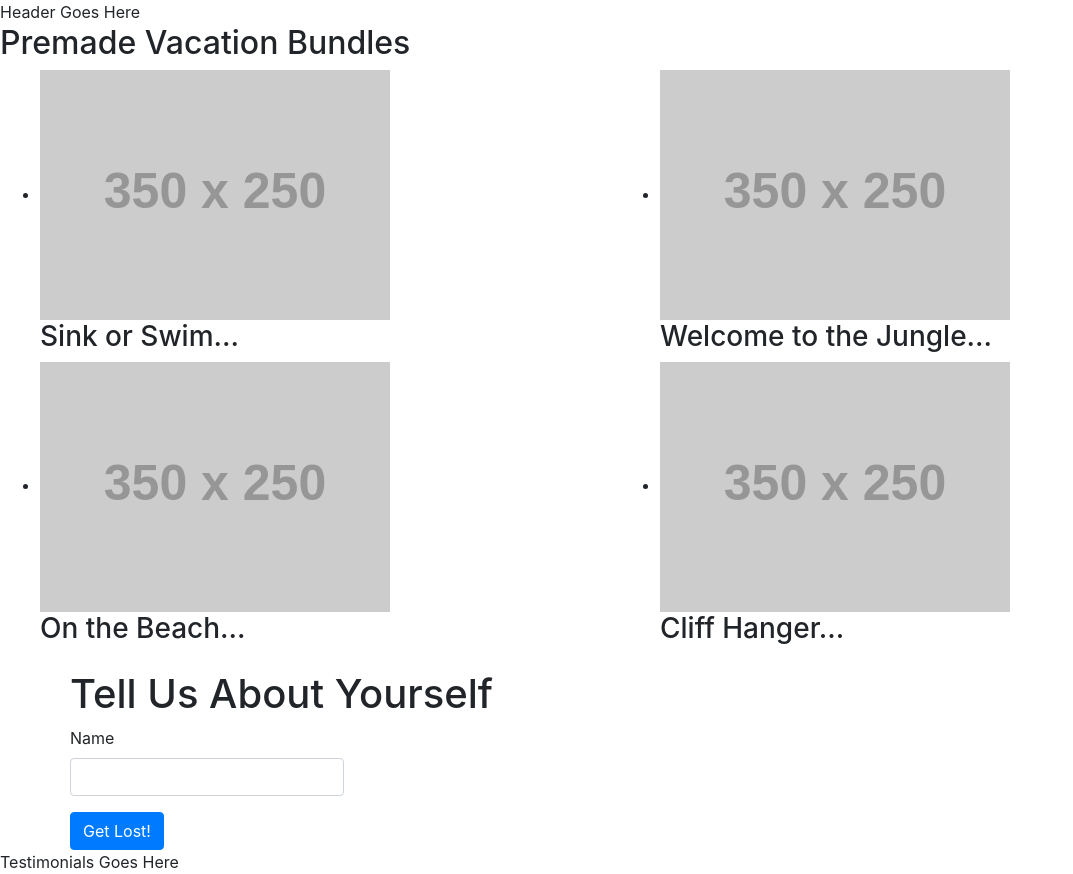
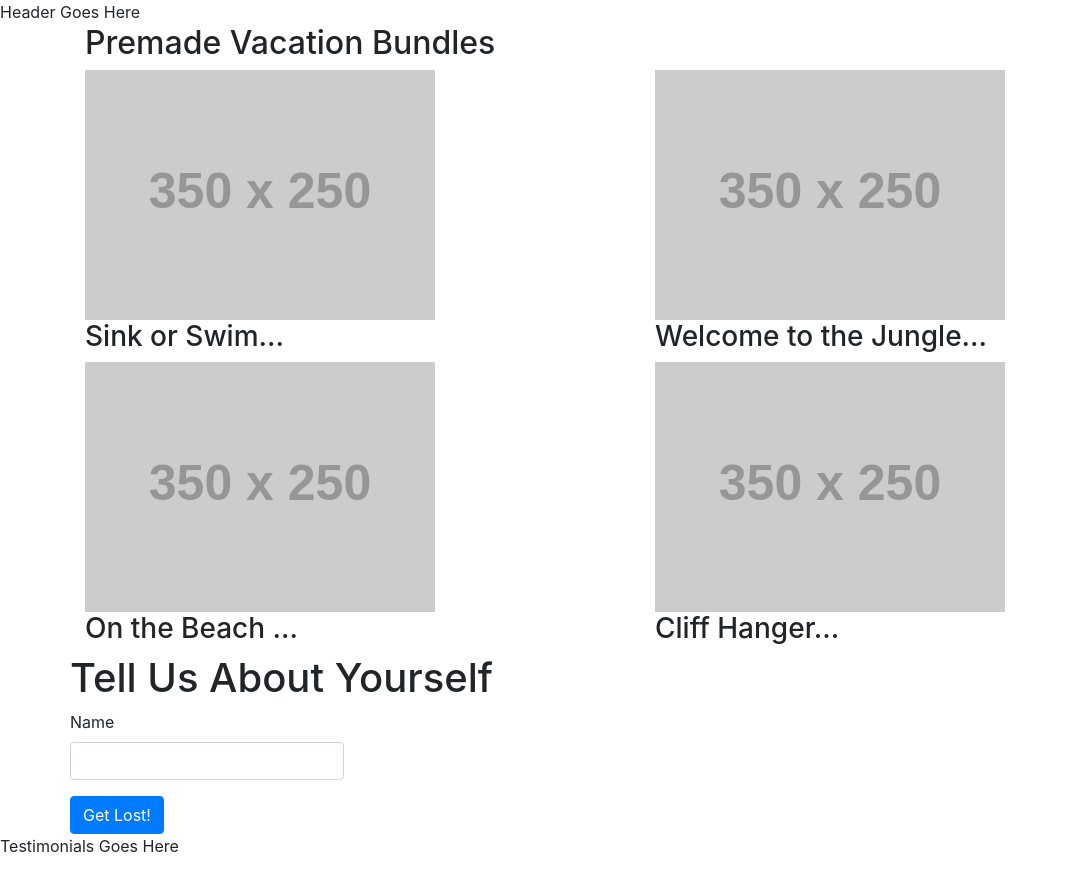
Before and after one commit to cdanielsen/hazy-ventures, a React (Create React App) app: page / in a window 1280 px wide. Shown: the whole page, without its empty margins (0-1073 px from the left). Built offline with nearby package versions, Linux system fonts and the light colour scheme.

Commit message:
Fix grid

```diff
--- a/src/App.css
+++ b/src/App.css
@@ -27,7 +27,7 @@
   to { transform: rotate(360deg); }
 }
 
-#packages ul {
+/* #packages ul {
   display: grid;
   grid-template-columns: 1fr 1fr;
-}
+} */
--- a/src/Components/Packages.js
+++ b/src/Components/Packages.js
@@ -4,26 +4,30 @@ import React, { Component } from 'react';
 export default class Packages extends Component {
     render() {
       return (
-        <section id="packages">
+        <section id="packages" className={"container"}>
           <h2>Premade Vacation Bundles</h2>
-          <ul>
-            <li>
+          <div className={"row"}>
+            <div className={"col"}>
               <img src="https://via.placeholder.com/350x250"/>
               <h3>Sink or Swim...</h3>
-            </li>
-            <li>
+            </div>
+
+            <div className={"col"}>
               <img src="https://via.placeholder.com/350x250"/>
               <h3>Welcome to the Jungle...</h3>
-            </li>
-            <li>
+            </div>
+          </div>
+          <div className={"row"}>
+            <div className={"col"}>
               <img src="https://via.placeholder.com/350x250"/>
-              <h3>On the Beach...</h3>
-            </li>
-            <li>
+              <h3>On the Beach ...</h3>
+            </div>
+
+            <div className={"col"}>
               <img src="https://via.placeholder.com/350x250"/>
               <h3>Cliff Hanger...</h3>
-            </li>
-          </ul>
+            </div>
+          </div>
         </section>
       );
     }
```
